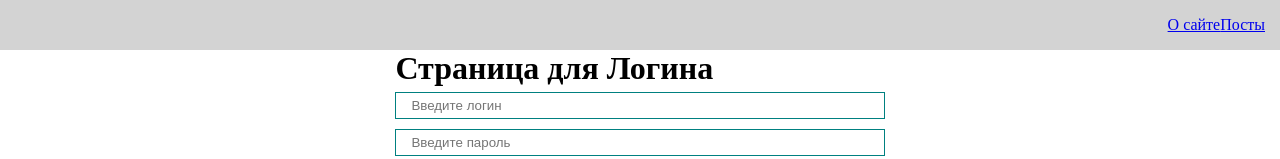
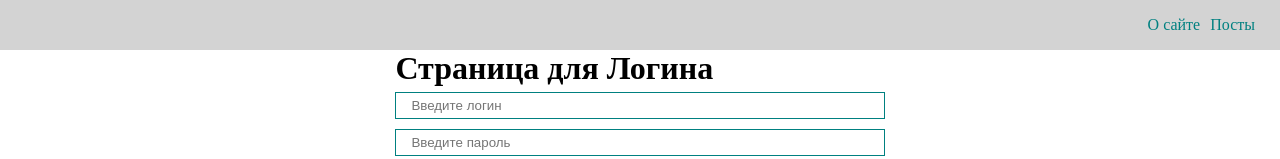
Before and after one commit to virescentt/utv-pet-React-app, a React (Create React App) app: page /login in a window 1280 px wide. Shown: the top 159 px of the page. Built offline with nearby package versions, Linux system fonts and the light colour scheme.

Commit message:
Styled the navbar for a little

```diff
--- a/src/components/UI/Navbar/Navbar.module.css
+++ b/src/components/UI/Navbar/Navbar.module.css
@@ -6,3 +6,18 @@
     border-color: red;
     color: red;
 }
+
+a {
+  color: teal;
+  text-decoration: none;
+  font-weight: 500;
+  margin-right: 10px;
+  transition: color 0.3s ease;
+}
+
+a:hover {
+  color: rgb(3, 161, 161);
+  text-decoration: none;
+  font-weight: 500;
+  margin-right: 10px;
+}
```
